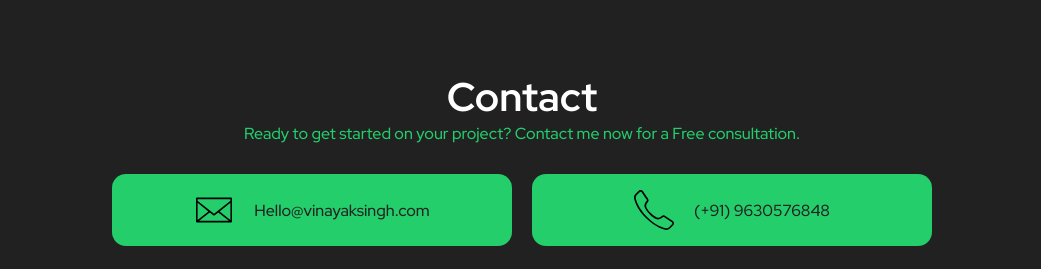
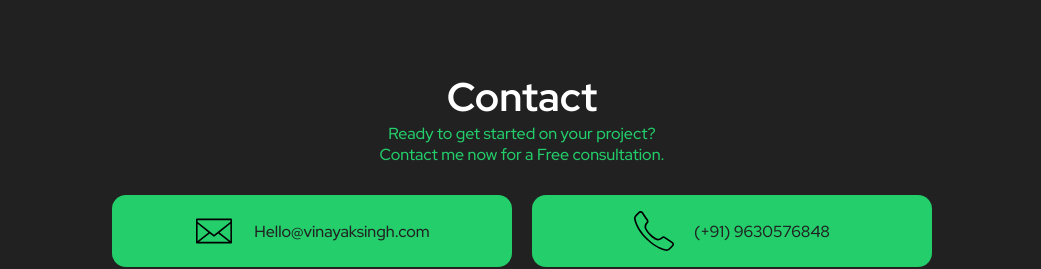
Before and after one commit to CodeVinayak/Portfolio-v2, a React (Create React App) app: page / in a window 1280 px wide. Shown: the part 2700-2969 px from the top of the page, without its empty margins (118-1159 px from the left). Built offline with nearby package versions, Linux system fonts and the light colour scheme.

Commit message:
Update Contact.tsx

```diff
--- a/src/components/Contact/Contact.tsx
+++ b/src/components/Contact/Contact.tsx
@@ -10,7 +10,8 @@ export function Contact(){
     <Container id="contact">
       <header>
         <h2>Contact</h2>
-        <p>Ready to get started on your project? Contact me now for a Free consultation.</p>
+        <p>Ready to get started on your project? </p>
+        <p>Contact me now for a Free consultation.</p>
       </header>
       <div className="contacts">
         <div>
```
